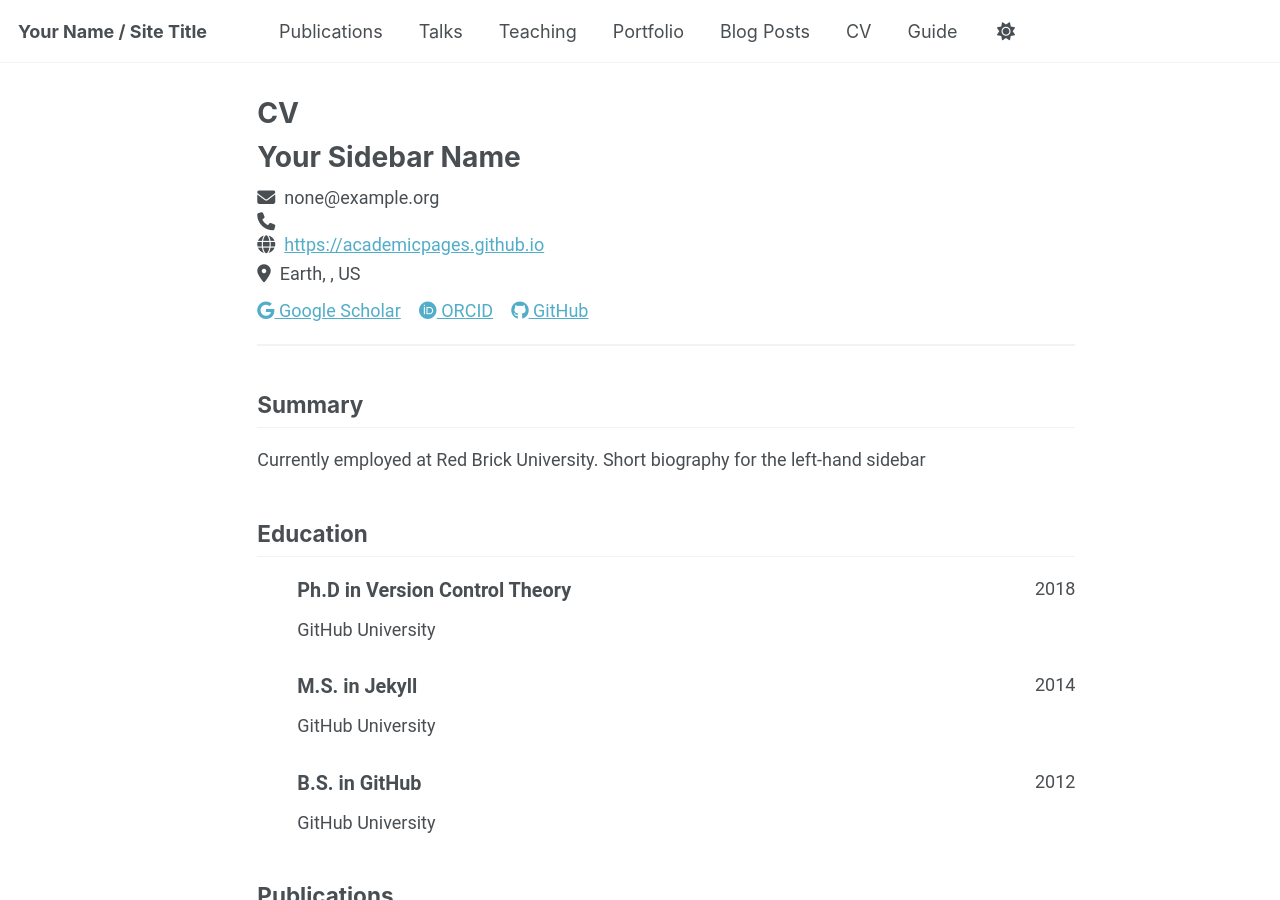
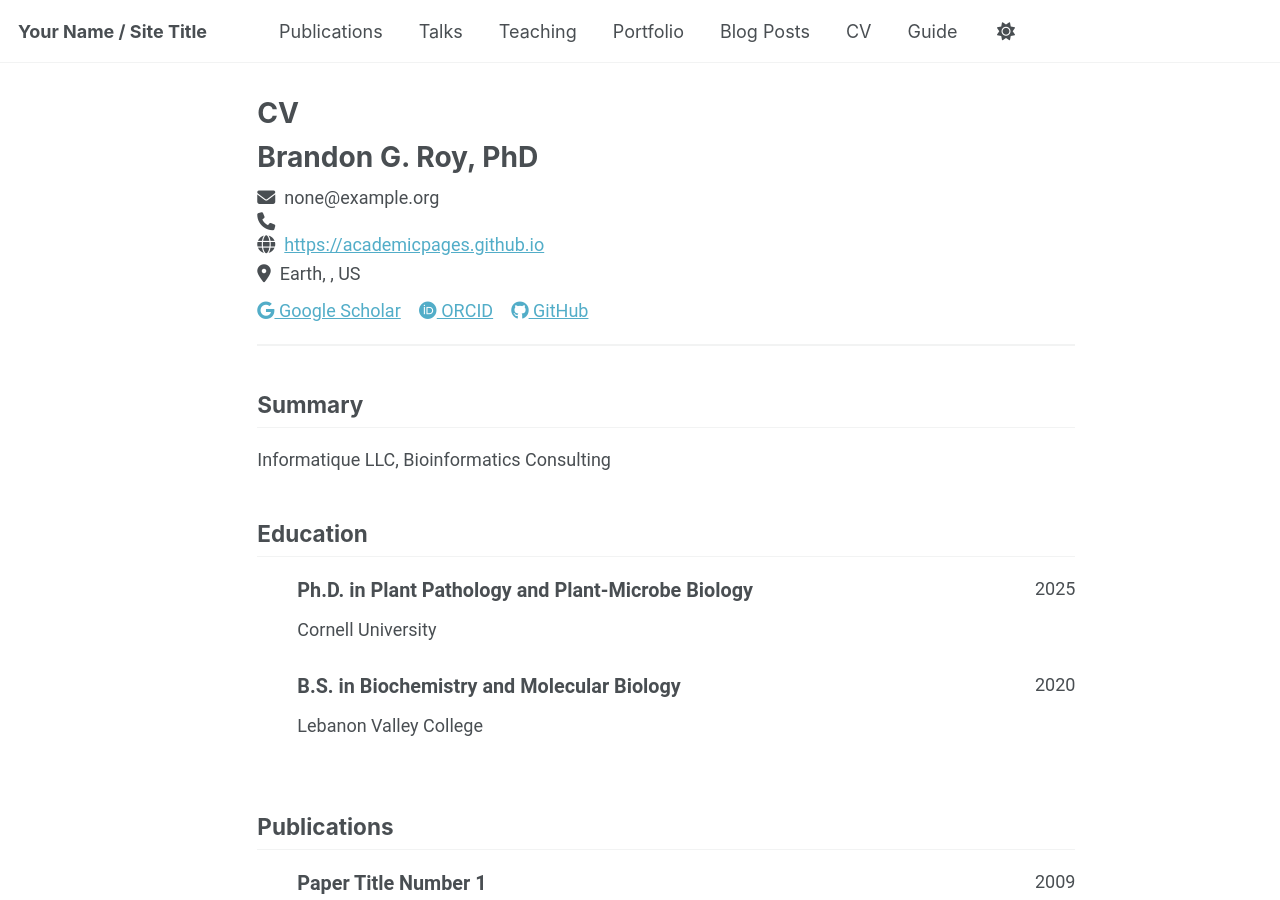
Before and after one commit to Informatique-LLC/informatique.github.io, a Jekyll site: the page built from _pages/cv-json.md, in a window 1280 px wide and 900 px high. Built offline with Jekyll 4.4.1, drawn with Linux system fonts in a browser that asks for light colours; a script bundle is joined from its source files by our own code; library files that are not in the unit come from our copies.

Commit message:
Update cv.json
Signed-off-by: Brandon G. Roy, PhD <92165239+brandon-roy@users.noreply.github.com>

```diff
--- a/_data/cv.json
+++ b/_data/cv.json
@@ -1,10 +1,10 @@
 {
   "basics": {
-    "name": "Your Sidebar Name",
+    "name": "Brandon G. Roy, PhD",
     "email": "none@example.org",
     "phone": "",
     "website": "https://academicpages.github.io",
-    "summary": "Currently employed at Red Brick University. Short biography for the left-hand sidebar",
+    "summary": "Informatique LLC, Bioinformatics Consulting",
     "location": {
       "address": "",
       "postalCode": "",
@@ -16,12 +16,12 @@
       {
         "network": "Google Scholar",
         "username": "",
-        "url": "https://scholar.google.com/citations?user=PS_CX0AAAAAJ"
+        "url": "https://scholar.google.com/citations?user=oEfJdF0AAAAJ&hl=en&oi=ao"
       },
       {
         "network": "ORCID",
         "username": "",
-        "url": "https://orcid.org/yourorcidurl"
+        "url": "https://orcid.org/0000-0001-6278-4777"
       },
       {
         "network": "GitHub",
@@ -33,29 +33,29 @@
   "work": [],
   "education": [
     {
-      "institution": "GitHub University",
-      "area": "Ph.D in Version Control Theory",
+      "institution": "Cornell University",
+      "area": "Ph.D. in Plant Pathology and Plant-Microbe Biology",
       "studyType": "",
       "startDate": "",
-      "endDate": "2018",
+      "endDate": "2025",
       "gpa": null,
       "courses": []
     },
     {
-      "institution": "GitHub University",
-      "area": "M.S. in Jekyll",
+      "institution": "Lebanon Valley College",
+      "area": "B.S. in Biochemistry and Molecular Biology",
       "studyType": "",
       "startDate": "",
-      "endDate": "2014",
+      "endDate": "2020",
       "gpa": null,
       "courses": []
     },
     {
-      "institution": "GitHub University",
-      "area": "B.S. in GitHub",
+      "institution": "",
+      "area": "",
       "studyType": "",
       "startDate": "",
-      "endDate": "2012",
+      "endDate": "",
       "gpa": null,
       "courses": []
     }
```
